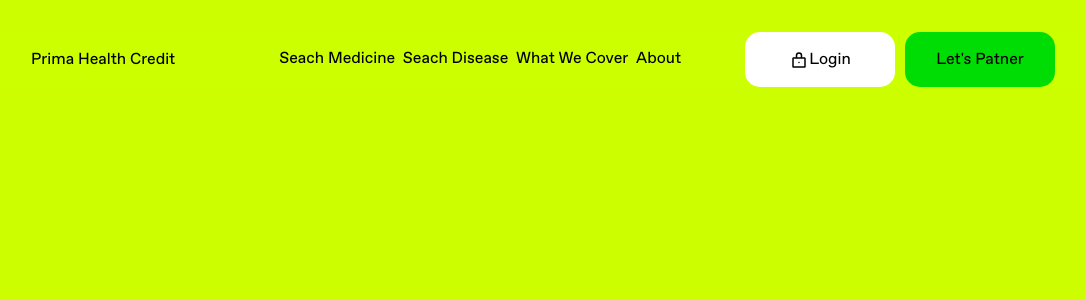
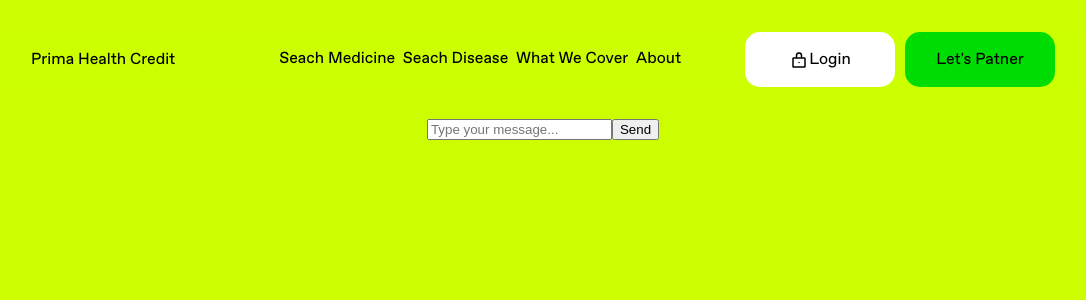
Before and after one commit to Vaibhavk0192/HealthPro, a React (Create React App) app: page /chatbot in a window 1280 px wide. Shown: the top 300 px of the page, without its empty margins (97-1183 px from the left). Built offline with nearby package versions, Linux system fonts and the light colour scheme.

Commit message:
chatbot-basic(without backend function)

```diff
--- a/src/App.jsx
+++ b/src/App.jsx
@@ -5,6 +5,7 @@ import { Home } from "./pages/HomePage/home";
 import { Disease } from "./pages/DiseasePage/disease";
 import { Medicine } from "./pages/MedicinePage/medicine";
 import { Profile } from "./pages/Profile/profile";
+import Chatbot from "./components/Chatbot/chatbot";
 
 function App() {
   return (
@@ -21,6 +22,7 @@ function App() {
             <Route path="/disease" element={<Disease/>}/>
             <Route path="/medicine" element={<Medicine/>}/>
             <Route path="/profile" element={<Profile/>}/>
+            <Route path="/chatbot" element={<Chatbot />} />
           </Routes>
         </main>
         </BrowserRouter>
--- /dev/null
+++ b/src/components/Chatbot/chatbot.jsx
@@ -0,0 +1,50 @@
+import React, { useState } from 'react';
+
+const Chatbot = () => {
+  const [messages, setMessages] = useState([]);
+  const [input, setInput] = useState('');
+
+  const handleInputChange = (e) => {
+    setInput(e.target.value);
+  };
+
+  const handleSubmit = (e) => {
+    e.preventDefault();
+    // Add the user's message to the chat
+    setMessages([...messages, { text: input, user: true }]);
+    setInput('');
+
+    // // Send the user's message to your backend for processing and get a response
+    // // You will need to implement this part using an API call to your Flask/Django server.
+    // // For this example, we assume you have a function 'sendMessageToBot' that returns a response.
+    // sendMessageToBot(input).then((response) => {
+    //   setMessages([...messages, { text: response, user: false }]);
+    // });
+  };
+
+  return (
+    <div className="chatbot">
+      <div className="chatbot-messages">
+        {messages.map((message, index) => (
+          <div
+            key={index}
+            className={`message ${message.user ? 'user' : 'bot'}`}
+          >
+            {message.text}
+          </div>
+        ))}
+      </div>
+      <form onSubmit={handleSubmit}>
+        <input
+          type="text"
+          value={input}
+          onChange={handleInputChange}
+          placeholder="Type your message..."
+        />
+        <button type="submit">Send</button>
+      </form>
+    </div>
+  );
+};
+
+export default Chatbot;
```
